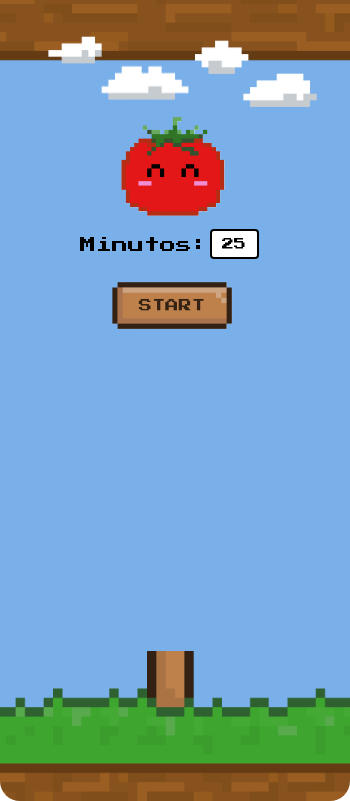
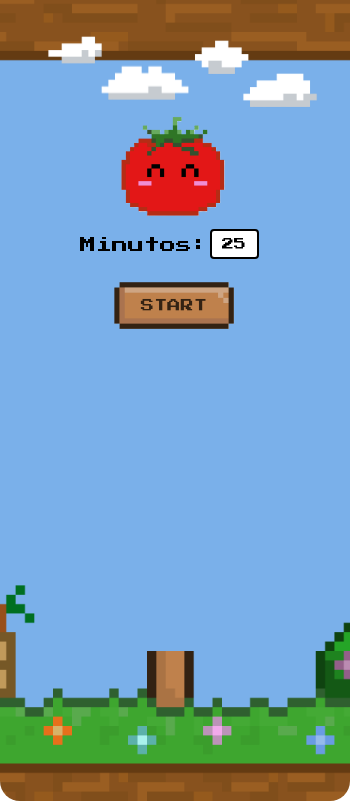
Before and after one commit to laurablz/Pomodoro, an Electron app: page index.html in a window 350 px wide. Shown: the part 43-844 px from the top of the page. Drawn offline with Linux system fonts and the light colour scheme.

Commit message:
Inicio decorado

```diff
--- a/styles.css
+++ b/styles.css
@@ -97,11 +97,11 @@
 
 /* Fondos específicos */
 #pantalla-inicio {
-  background-image: url('src/Inicio.png');
+  background-image: url('src/Inicio3.png');
 }
 
 #pantalla-timer {
-  background-image: url('src/cerrar.png');
+  background-image: url('src/Timer.png');
 }
 
 #pantalla-tareas {
@@ -190,7 +190,7 @@
   cursor: pointer;           /* mano al pasar */
   position: absolute;        /* 🔴 así lo puedes mover libremente */
   top: 320px;                /* cambia esto a tu gusto */
-  left: 172px;                 /* centrado horizontal */
+  left: 174px;                 /* centrado horizontal */
   transform: translateX(-50%);
 }
 
```
Also changed, not shown: src/Inicio2.png (added), src/Inicio3.png (added), src/Timer.png (added).
